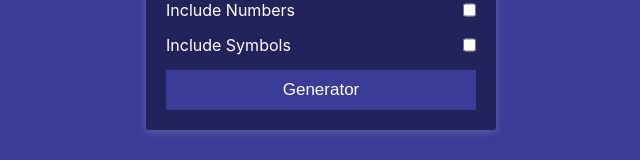
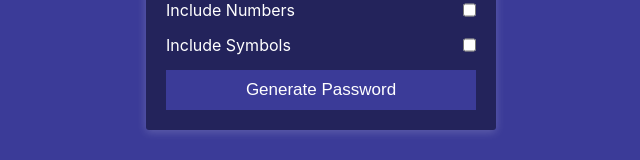
Before and after one commit to ZiyovuddinTolipov/password-generator, a React (Create React App) app: page / in a window 1280 px wide. Shown: the part 435-595 px from the top of the page, without its empty margins (319-959 px from the left). Built offline with nearby package versions, Linux system fonts and the light colour scheme.

Commit message:
character.js

```diff
--- a/src/App.js
+++ b/src/App.js
@@ -8,6 +8,10 @@ function App() {
   const [includeLowercase,setIncludeLowercase] = useState(false);
   const [includeNumbers,setIncludeNumbers] = useState(false);
   const [includeSymbols,setIncludeSymbols] = useState(false);
+
+  const handleGeneratePassword = (e) => {
+
+  }
 
   return (
     <div className="App">
@@ -78,7 +82,7 @@ function App() {
             />
           </div>
 
-          <button className='generator__btn'>Generator</button>
+          <button onClick={handleGeneratePassword} className='generator__btn'>Generate Password</button>
         </div>
       </div>
     </div>
--- /dev/null
+++ b/src/characters.js
@@ -0,0 +1,4 @@
+export const numbers ='0123456789'
+export const upperCaseLetters ='ABCDEFGHIJKLMNOPQRSTUVWXYZ'
+export const lowerCaseLetters ='abcdefghijklmnopqrstuvwxyz'
+export const specialCharacters ="!'^+%&/()=?_#$%§{[]}|;:>÷`<.*-@é"
```
